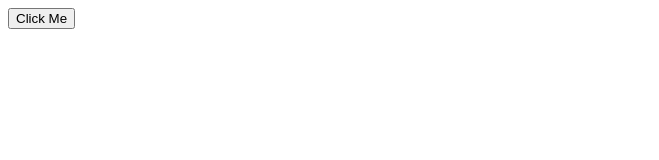
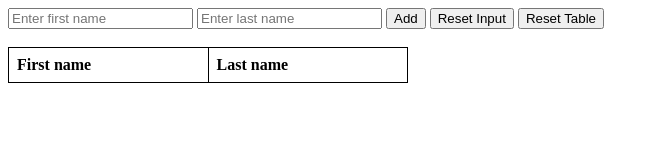
Before and after one commit to NineNatthanarong/bu-js-work, a plain HTML site: page index.html in a window 1280 px wide. Shown: the whole page, without its empty margins (0-659 px from the left). Drawn offline with Linux system fonts and the light colour scheme.

Commit message:
add function

```diff
--- a/index.html
+++ b/index.html
@@ -2,46 +2,71 @@
 <html>
 
 <head>
-    <title>Simple HTML with JS</title>
+    <meta>
+    <title>WebJS</title>
+    <style>
+        table {
+            border-collapse: collapse;
+            width: 400px;
+            table-layout: fixed;
+        }
+
+        th,
+        td {
+            border: 1px solid black;
+            padding: 8px;
+            text-align: left;
+            overflow: hidden;
+            text-overflow: ellipsis;
+            white-space: nowrap;
+        }
+    </style>
 </head>
 
 <body>
-    <button onclick="showMessage()">Click Me</button>
+    <input type="text" id="firstName" placeholder="Enter first name">
+    <input type="text" id="lastName" placeholder="Enter last name">
+    <button onclick="addRecord()">Add</button>
+    <button onclick="resetInput()">Reset Input</button>
+    <button onclick="resetTable()">Reset Table</button>
+
+    <br><br>
+
+    <table>
+        <thead>
+            <tr>
+                <th>First name</th>
+                <th>Last name</th>
+            </tr>
+        </thead>
+        <tbody id="tableBody">
+        </tbody>
+    </table>
 
     <script>
+        function addRecord() {
+            const firstName = document.getElementById('firstName').value;
+            const lastName = document.getElementById('lastName').value;
 
-        function showMessage() {
-            var input = prompt("Input integer number");
-            if (input === null) {
-                alert("No input provided.");
-                return;
-            }
-            input = input.trim();
+            const tableBody = document.getElementById('tableBody');
+            const newRow = tableBody.insertRow();
+            const cell1 = newRow.insertCell(0);
+            const cell2 = newRow.insertCell(1);
 
-            if (input === "") {
-                alert("No input provided.");
-                return;
-            }
+            cell1.textContent = firstName;
+            cell2.textContent = lastName;
+        }
 
-            var num = Number(input);
+        function resetInput() {
+            document.getElementById('firstName').value = '';
+            document.getElementById('lastName').value = '';
+        }
 
-            if (!Number.isFinite(num) || !Number.isInteger(num)) {
-                alert("Please enter a valid integer number.");
-                return;
-            }
-
-            if (num === 0) {
-                alert("zero integer number");
-                return;
-            }
-
-            if (num % 2 === 0) {
-                alert("even integer number");
-            } else {
-                alert("odd integer number");
-            }
+        function resetTable() {
+            document.getElementById('tableBody').innerHTML = '';
         }
     </script>
+
 </body>
 
 </html>
```
